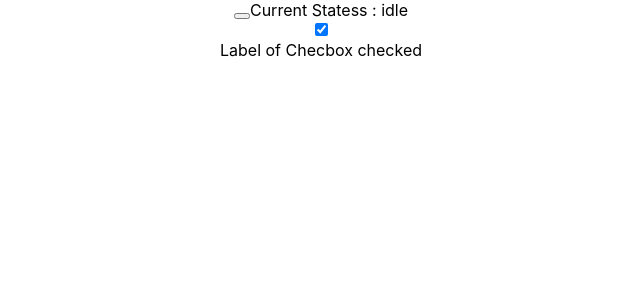
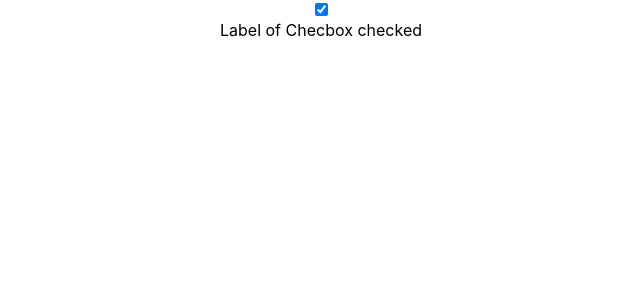
Before and after one commit to arman226/react-patterns, a React (Create React App) app: page / in a window 1280 px wide. Shown: the top 300 px of the page, without its empty margins (319-959 px from the left). Built offline with nearby package versions, Linux system fonts and the light colour scheme.

Commit message:
element restriction

```diff
--- a/src/App.js
+++ b/src/App.js
@@ -83,11 +83,14 @@ function App() {
 
   return (
     <div className='App'>
-      <button onClick={onClicked} />
+      {/* <button onClick={onClicked} /> */}
       {/* <Button {...props} color='blue' /> */}
-      Current Statess : {state}
+      {/* Current State : {state} */}
       <Checkbox test='say something'>
         <CheckboxInput />
+        {/* <br /> */}
+        {/* <p>Hello</p> */}
+        <p>Hello</p>
         <Label>Label of Checbox</Label>
       </Checkbox>
     </div>
--- a/src/Checkbox.js
+++ b/src/Checkbox.js
@@ -1,8 +1,25 @@
 import React, { useState } from "react";
+import Label from "./Label";
+import CheckboxInput from "./CheckboxInput";
 
 export default function Checkbox({ children, test }) {
   const [checked, setChecked] = useState(true);
   return React.Children.map(children, (child) => {
+    if (typeof child.type === "string") {
+      //no DOM element allowed
+      //   throw new Error(`<${child.type}/>  is not allowed inside our component`);
+      //ignore any dom element
+      return null;
+    }
+
+    if (typeof child.type === "function") {
+      //these are your custom elements
+    }
+
+    if (typeof child.type === Label || child.type === CheckboxInput) {
+      //only specified Types Allowed Inside
+    }
+
     const clone = React.cloneElement(child, {
       checked,
       setChecked,
```
